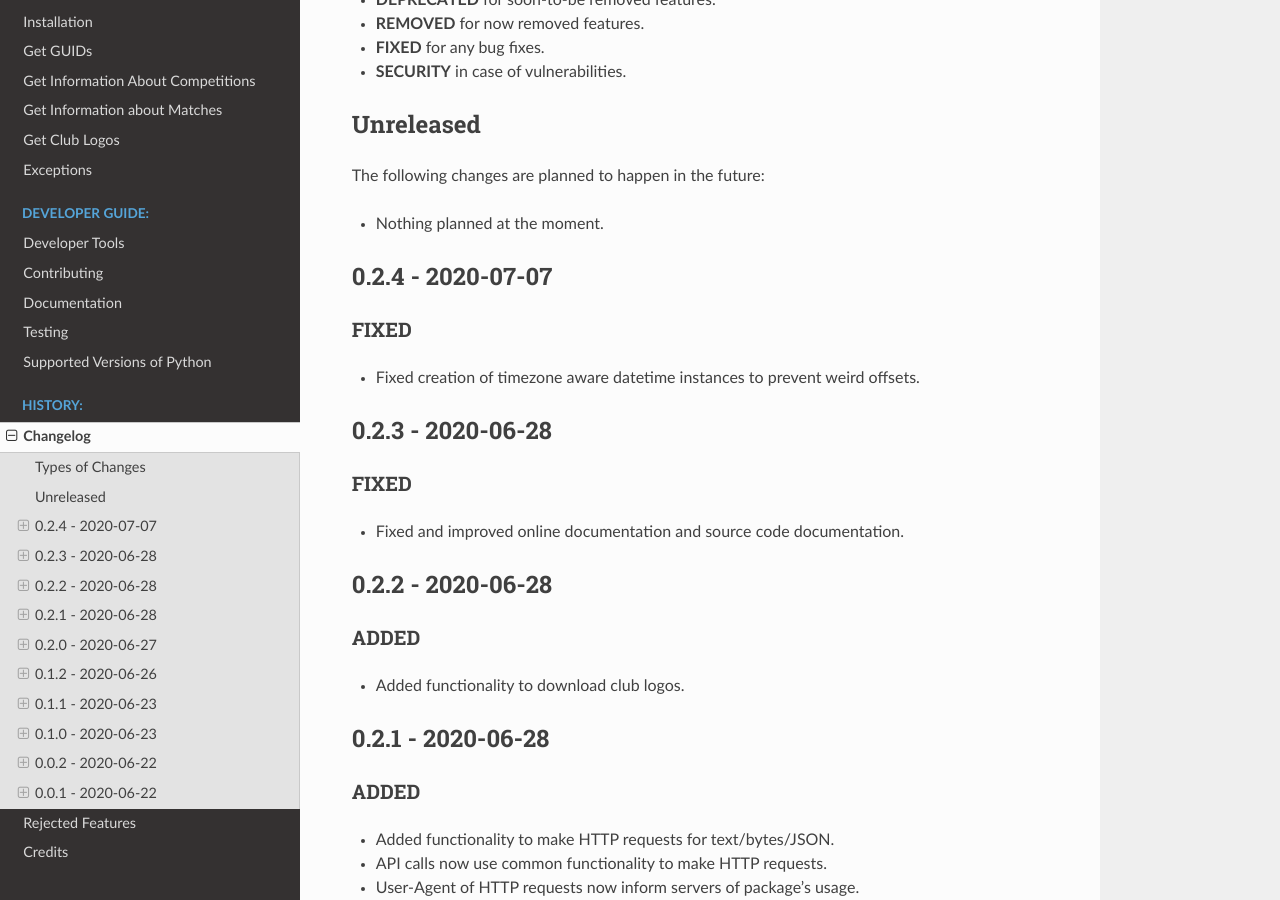
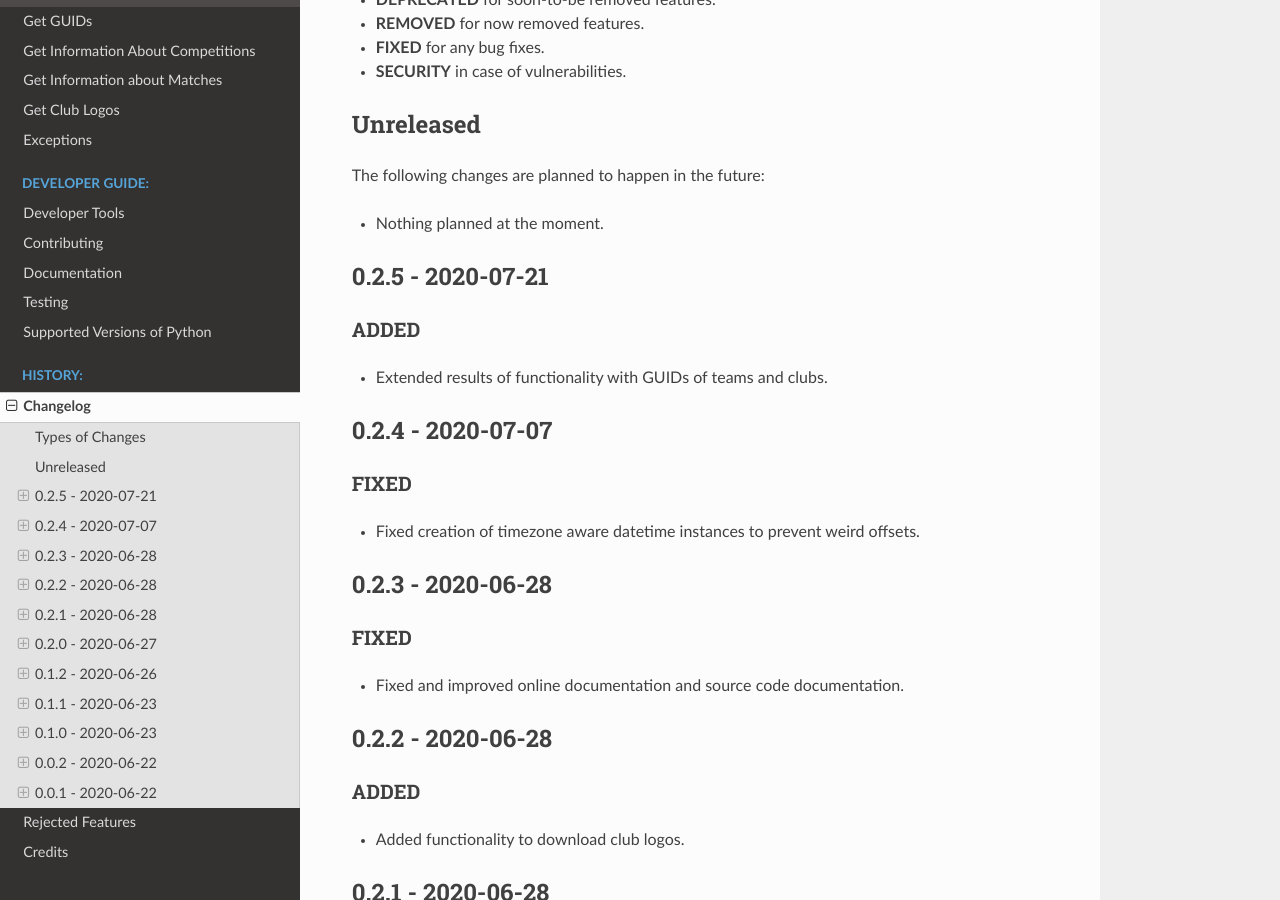
Before and after one commit to alanverresen/bvl-api, a Sphinx documentation site: the page built from docs/content/history/changelog.rst, in a window 1280 px wide and 900 px high, scrolled down 372 px. Built offline with Sphinx 7.4.7 and the Read the Docs theme 2.0.0, drawn with Linux system fonts in a browser that asks for light colours.

Commit message:
Updated changelog.

```diff
--- a/docs/content/history/changelog.rst
+++ b/docs/content/history/changelog.rst
@@ -27,6 +27,14 @@ Unreleased
 The following changes are planned to happen in the future:
 
 - Nothing planned at the moment.
+
+
+0.2.5 - 2020-07-21
+------------------
+
+ADDED
+~~~~~
+- Extended results of functionality with GUIDs of teams and clubs.
 
 
 0.2.4 - 2020-07-07
```
